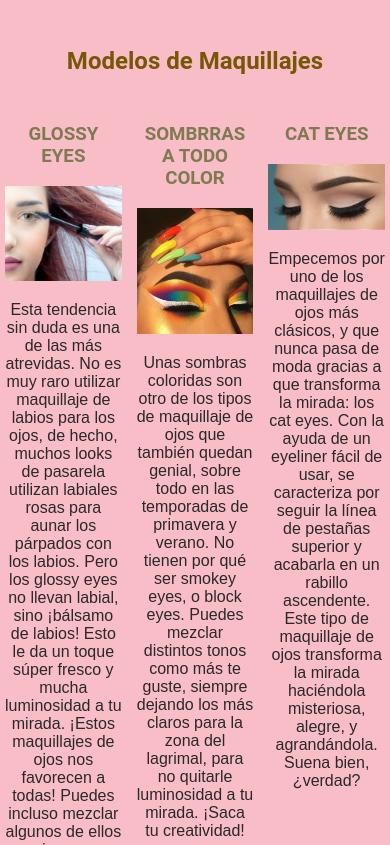
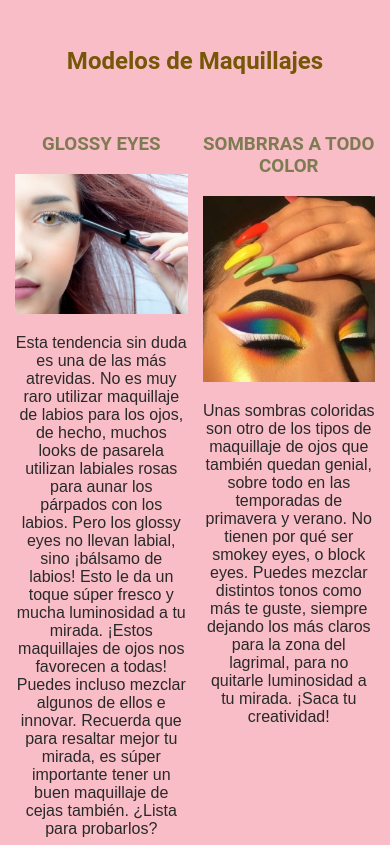
Before and after one commit to JoniMonte/sass, a website: page index.html in a window 390 px wide. Shown: the part 654-1499 px from the top of the page. Drawn offline with Linux system fonts and the light colour scheme.

Commit message:
media query grid

```diff
--- a/Css/style.css
+++ b/Css/style.css
@@ -103,8 +103,8 @@ p {
 }
 
 /*Querys Grid Container*/
-@media screen and (max-width: 540px) {
-  .Gridcontainer {
+@media screen and (max-width: 400px) {
+  .Grid-container {
     margin-top: 30px;
     padding: 10px;
     display: grid;
```
